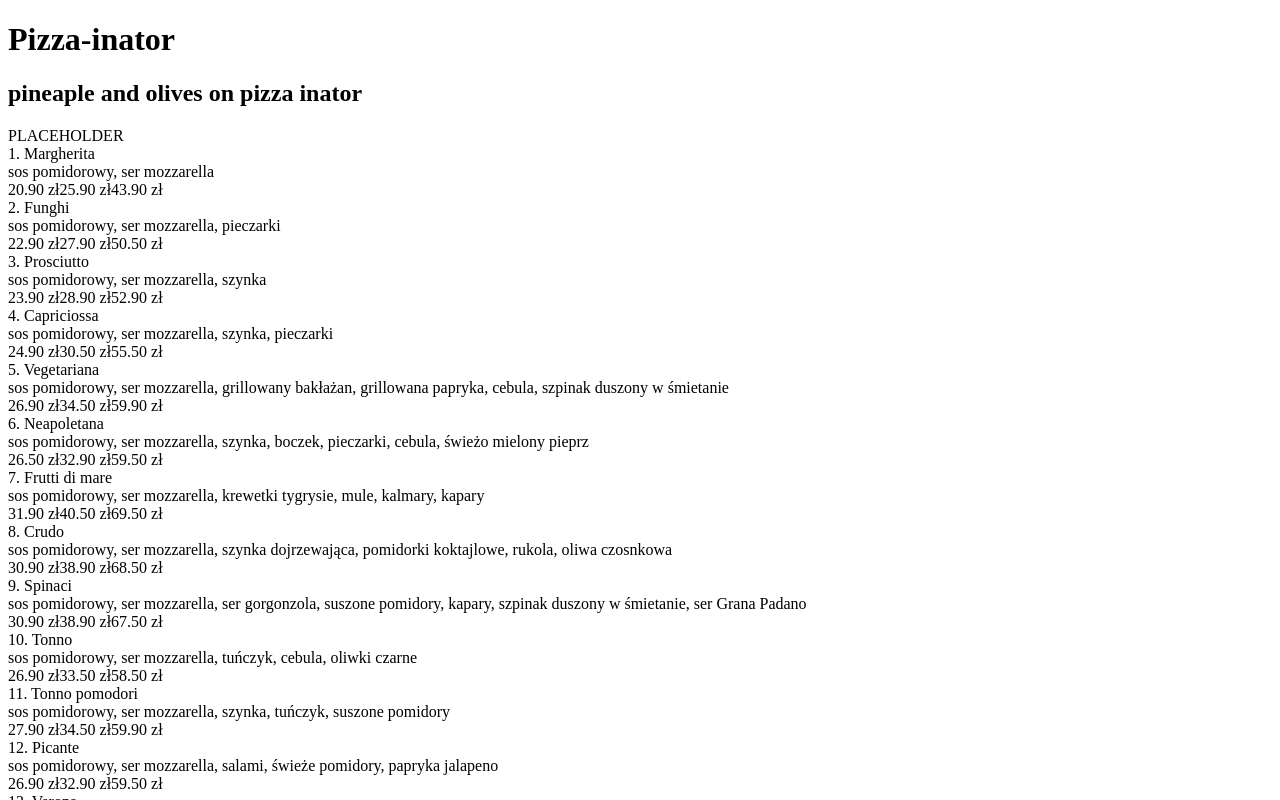
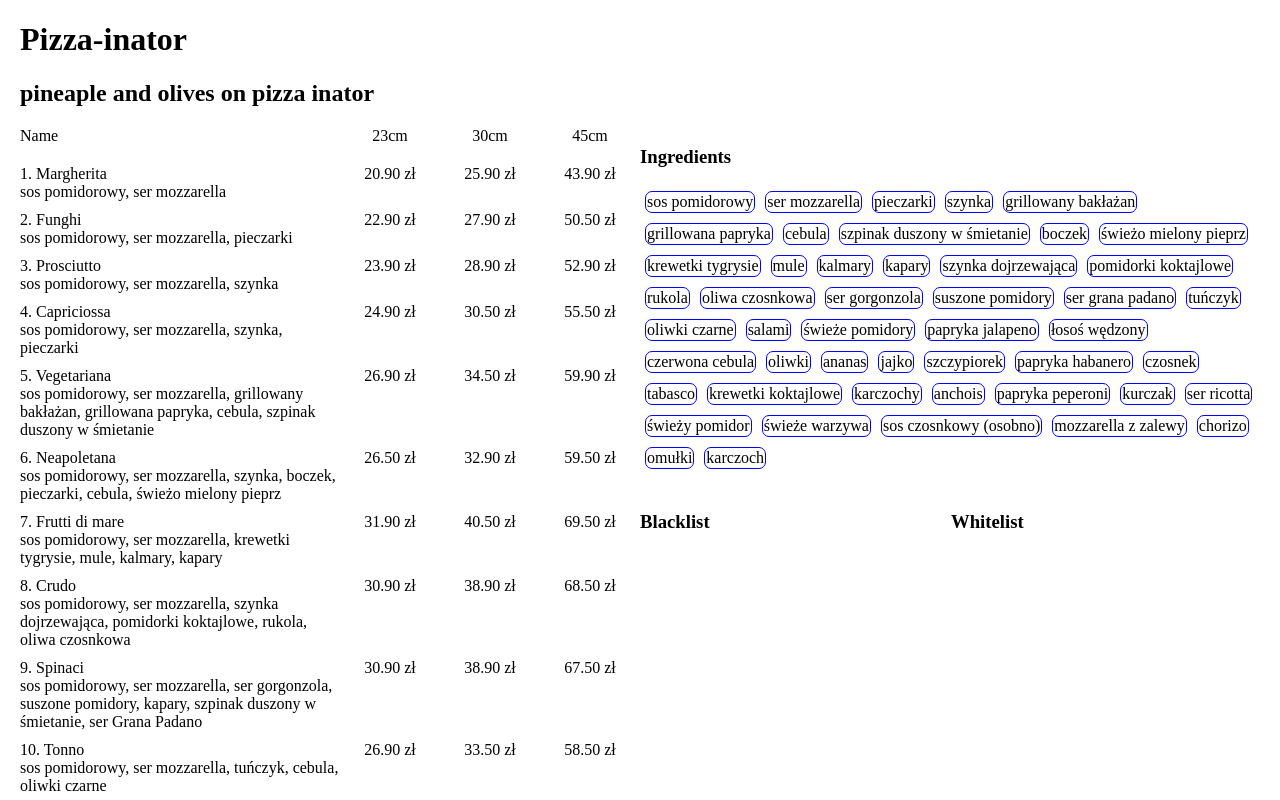
Before and after one commit to jczujko/pizza-inator, a React (Create React App) app: page / in a window 1280 px wide. Both pictures are taken after a click on the button "Load default". Shown: the top 800 px of the page. Built offline with nearby package versions, Linux system fonts and the light colour scheme.

Commit message:
layout + draggable prototype

```diff
--- a/package.json
+++ b/package.json
@@ -10,6 +10,7 @@
     "ajv": "^8.12.0",
     "react": "^18.2.0",
     "react-dom": "^18.2.0",
+    "react-draggable": "^4.4.5",
     "react-scripts": "5.0.1",
     "web-vitals": "^2.1.4"
   },
--- a/src/App.css
+++ b/src/App.css
@@ -0,0 +1,3 @@
+body {
+    margin: 0px 20px 0px 20px
+}
--- a/src/components/filtered-pizza-menu/components/filtered-pizza-list/filtered-pizza-list.tsx
+++ b/src/components/filtered-pizza-menu/components/filtered-pizza-list/filtered-pizza-list.tsx
@@ -1,30 +1,37 @@
-import React from 'react'
+import React, { useContext } from 'react'
+import { MenuContext } from '../../../../App'
 import { type FilteredPizza, type PizzaListContext } from '../../../../utils/types'
+import './style.css'
 
-interface Props {
-  pizzasToFilter: FilteredPizza[]
-  priceTag: string
-  sizes: string[]
-}
+const FilteredPizzaList: React.FC = (
 
-const FilteredPizzaList: React.FC<Props> = ({ pizzasToFilter, priceTag }: Props): JSX.Element => {
-  return (<div className='filtered-pizza-list'>
-    <div>
-      PLACEHOLDER
+): JSX.Element => {
+  const filteredPizzaList = useContext<PizzaListContext>(MenuContext as React.Context<PizzaListContext>)
+  const pizzaPricesTemplateColumns = filteredPizzaList.sizes.map((size: string) => '100px').join(' ')
+  const pizzaTemplateColumns = `${100 * filteredPizzaList.sizes.length}px`
+
+  return (
+    <div className='filtered-pizza-list'>
+      <div className='pizza-header' style={{ gridTemplateColumns: `auto ${pizzaPricesTemplateColumns}` }}>
+        <span>Name</span>
+        {filteredPizzaList.sizes.map((size: string, index: number): JSX.Element => {
+          return <span key={`size-${index}`}>{size}</span>
+        })}
       </div>
       {
-      pizzasToFilter.map((pizza: FilteredPizza, index: number): JSX.Element =>
-        <div className={pizza.isHidden ? 'pizza--hidden' : 'pizza'} key={`pizza-${index + 1}`}>
+        filteredPizzaList.pizzas.map((pizza: FilteredPizza, index: number): JSX.Element =>
+          <div className={pizza.isHidden ? 'pizza--hidden' : 'pizza'} key={`pizza-${index + 1}`} style={{ gridTemplateColumns: `auto ${pizzaTemplateColumns}` }}>
             <div className='pizza-info' key={`pizza-info-${index + 1}`}>
               <div className='pizza-info__name'>{`${index + 1}. ${pizza.name}`}</div>
               <div className='pizza-info__ingredients'>{pizza.ingredients.join(', ')}</div>
             </div>
-          <div className='pizza-prices'>
+            <div className='pizza-prices' style={{ gridTemplateColumns: pizzaPricesTemplateColumns }}>
               {pizza.prices.map((price: number, index: number): JSX.Element =>
-              <span key={`pizza-price=${index}`}>{`${price.toFixed(2)} ${priceTag}`}</span>)}
+                <span key={`pizza-price=${index}`}>{`${price.toFixed(2)} ${filteredPizzaList.priceTag}`}</span>)}
             </div>
           </div>)
-    }</div>)
+      }</div>
+  )
 }
 
 export default FilteredPizzaList
--- /dev/null
+++ b/src/components/filtered-pizza-menu/components/filtered-pizza-list/style.css
@@ -0,0 +1,28 @@
+.filtered-pizza-list {
+    display: flex;
+    flex-direction: column;
+}
+
+.pizza-header {
+    display: grid;
+    margin-bottom: 20px;
+}
+
+.pizza-header > span:not(:first-child){
+    display: flex;
+    justify-content: center;
+}
+
+.pizza {
+    display: grid;
+    margin-bottom: 10px;
+}
+
+.pizza-prices {
+    display: grid;
+}
+
+.pizza-prices > span {
+    display: flex;
+    justify-content: center;
+}
--- a/src/components/filtered-pizza-menu/components/pizza-filter/pizza-filter.tsx
+++ b/src/components/filtered-pizza-menu/components/pizza-filter/pizza-filter.tsx
@@ -0,0 +1,52 @@
+import React, { useContext, useEffect } from 'react'
+import { MenuContext } from '../../../../App'
+import { getUniqueIngredientsFromPizzaList } from '../../../../helpers/ingredients'
+import { type PizzaListContext } from '../../../../utils/types'
+import './style.css'
+import Draggable from 'react-draggable'
+
+const PizzaFilter: React.FC = (): JSX.Element => {
+  const filteredPizzaList = useContext<PizzaListContext>(MenuContext as React.Context<PizzaListContext>)
+  const uniqueIngredients = getUniqueIngredientsFromPizzaList(filteredPizzaList.pizzas)
+
+  const DraggableIngredient = (name: string): JSX.Element => {
+    return (
+      <Draggable>
+        <span className='draggable-ingredient'>{name}</span>
+      </Draggable>
+    )
+  }
+
+  const IngredientList: React.FC<{ ingredients: string[] }> = (props: { ingredients: string[] }): JSX.Element => {
+    return (
+      <div className='draggable-container'>
+        {props.ingredients.map((ingredient: string) => DraggableIngredient(ingredient))}
+      </div>
+    )
+  }
+
+  return (
+    <div className='pizza-filter'>
+      <div className='pizza-filter__ingredients'>
+        <h3>Ingredients</h3>
+        <IngredientList ingredients={uniqueIngredients} />
+      </div>
+      <div className='pizza-filter__blacklist'>
+        <h3>Blacklist</h3>
+        <div>
+          <div className='draggable-container'>
+          </div>
+        </div>
+      </div>
+      <div className='pizza-filter__whitelist'>
+        <h3>Whitelist</h3>
+        <div>
+          <div className='draggable-container'>
+          </div>
+        </div>
+      </div>
+    </div>
+  )
+}
+
+export default PizzaFilter
--- /dev/null
+++ b/src/components/filtered-pizza-menu/components/pizza-filter/style.css
@@ -0,0 +1,36 @@
+.pizza-filter {
+    display: grid;
+    grid-template:
+        "a a" minmax(20%,50%)
+        "b c" minmax(20%,40%);
+    grid-gap: 5px;
+    max-height: 90vh;
+    position: sticky;
+    top: 10px;
+}
+
+.pizza-filter__ingredients {
+    grid-area: a;
+
+}
+
+.pizza-filter__blacklist {
+    grid-area: b;
+}
+
+.pizza-filter__whitelist {
+    grid-area: c;
+}
+
+.draggable-ingredient {
+    margin: 5px;
+    padding: 1px;
+    border: 1px solid blue;
+    border-radius: 7px;
+    outline: 3px;
+}
+
+.draggable-container {
+    display: flex;
+    flex-wrap: wrap;
+}
--- a/src/components/filtered-pizza-menu/filtered-pizza-menu.tsx
+++ b/src/components/filtered-pizza-menu/filtered-pizza-menu.tsx
@@ -1,23 +1,22 @@
 import React, { useContext } from 'react'
 import { MenuContext } from '../../App'
-import { getUniqueIngredientsFromPizzaList } from '../../helpers/ingredients'
 import { type PizzaListContext } from '../../utils/types'
 import FilteredPizzaList from './components/filtered-pizza-list/filtered-pizza-list'
+import PizzaFilter from './components/pizza-filter/pizza-filter'
+import './style.css'
 
 const FilteredPizzaMenu: React.FC = (): JSX.Element => {
   const filteredPizzaList = useContext<PizzaListContext>(MenuContext as React.Context<PizzaListContext>)
-  const uniqueIngredients = getUniqueIngredientsFromPizzaList(filteredPizzaList.pizzas)
 
-  return (<div className='filtered-pizza-menu'>
-    <MenuContext.Provider value={filteredPizzaList}>
-      <FilteredPizzaList
-        pizzasToFilter={filteredPizzaList.pizzas}
-        priceTag={filteredPizzaList.priceTag}
-        sizes={filteredPizzaList.sizes}
-      />
-    </MenuContext.Provider>
+  return (
+    <div className='filtered-pizza-menu'>
+      <MenuContext.Provider value={filteredPizzaList}>
+        <FilteredPizzaList />
+        <PizzaFilter />
+      </MenuContext.Provider>
 
-  </div>)
+    </div>
+  )
 }
 
 export default FilteredPizzaMenu
--- /dev/null
+++ b/src/components/filtered-pizza-menu/style.css
@@ -0,0 +1,4 @@
+.filtered-pizza-menu {
+    display: grid;
+    grid-template-columns: 1fr 1fr;
+}
```
Lines whose indentation alone changed are shown as unchanged.
